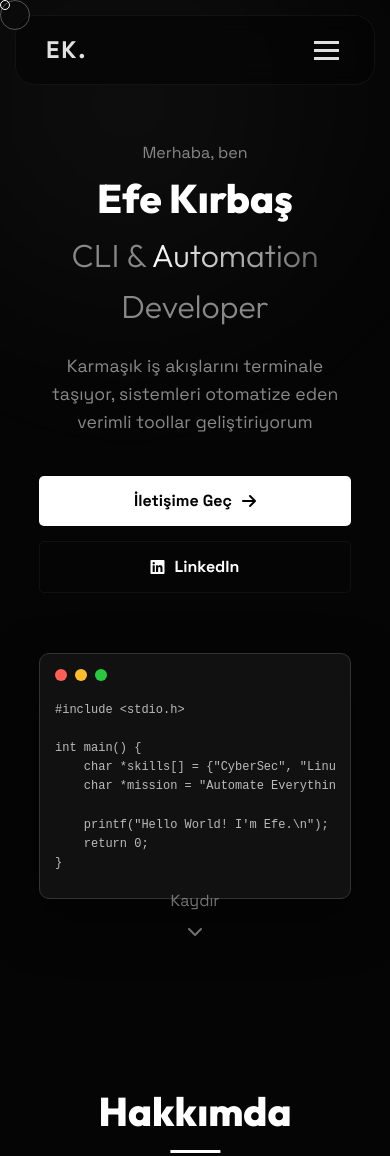
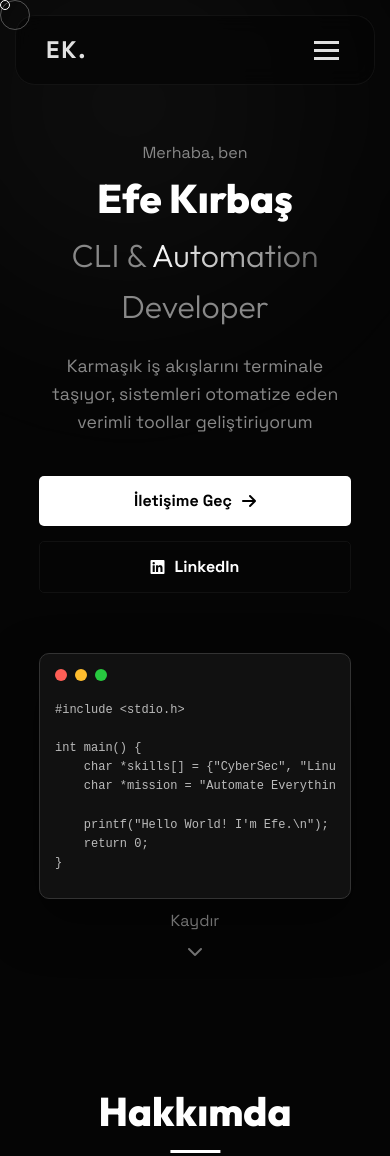
Before and after one commit to efekrbas/website, a React (Vite) app: page / in a window 390 px wide. Shown: the top 1156 px of the page. Built offline with nearby package versions, Linux system fonts and the light colour scheme; no server answers.

Commit message:
style: update index.css
Files updated:
- src/index.css

```diff
--- a/src/index.css
+++ b/src/index.css
@@ -836,7 +836,7 @@ footer {
 
     .scroll-down {
         position: absolute;
-        bottom: 30px;
+        bottom: 10px;
         left: 50%;
         transform: translateX(-50%);
         margin: 0;
```
